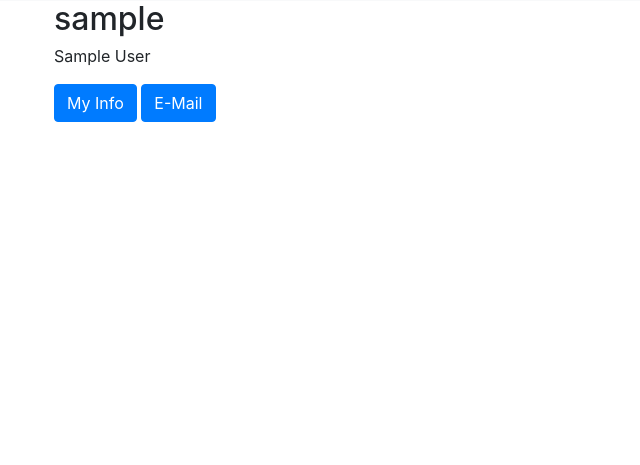
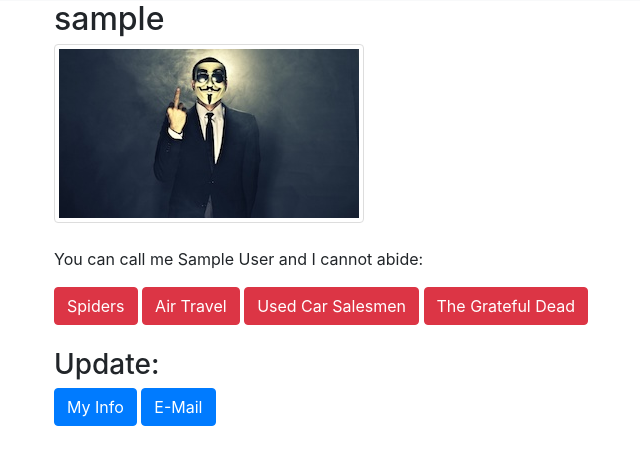
Before and after one commit to robalford/message_board, a Django app: a page that uses message_board/templates/users/user_detail.html in a window 1280 px wide. Shown: the part 55-520 px from the top of the page, without its empty margins (46-686 px from the left). Run offline with Django 3.2, Linux system fonts and the light colour scheme; the visitor is signed in with stand-in values (Sample User, id 1); data comes from the database, SQL or seed files in the repository; some libraries are stand-ins or nearby versions.

Commit message:
Profile page customizations

```diff
--- a/message_board/templates/users/user_detail.html
+++ b/message_board/templates/users/user_detail.html
@@ -10,17 +10,24 @@
     <div class="col-sm-12">
 
       <h2>{{ object.username }}</h2>
+      <img src="{% static 'images/anonymous.jpg' %}" alt="Profile photo" class="img-thumbnail">
+      <br>
+      <br>
       {% if object.name %}
-        <p>{{ object.name }}</p>
+        <p>You can call me {{ object.name }} and I cannot abide:</p>
       {% endif %}
+      <a class="btn btn-danger" href="#">Spiders</a>
+      <a class="btn btn-danger" href="#">Air Travel</a>
+      <a class="btn btn-danger" href="#">Used Car Salesmen</a>
+      <a class="btn btn-danger" href="#">The Grateful Dead</a>
     </div>
   </div>
-
+  <br>
 {% if object == request.user %}
 <!-- Action buttons -->
 <div class="row">
-
   <div class="col-sm-12">
+    <h3>Update:</h3>
     <a class="btn btn-primary" href="{% url 'users:update' %}" role="button">My Info</a>
     <a class="btn btn-primary" href="{% url 'account_email' %}" role="button">E-Mail</a>
     <!-- Your Stuff: Custom user template urls -->
```
Also changed, not shown: message_board/static/images/anonymous.jpg (added).
